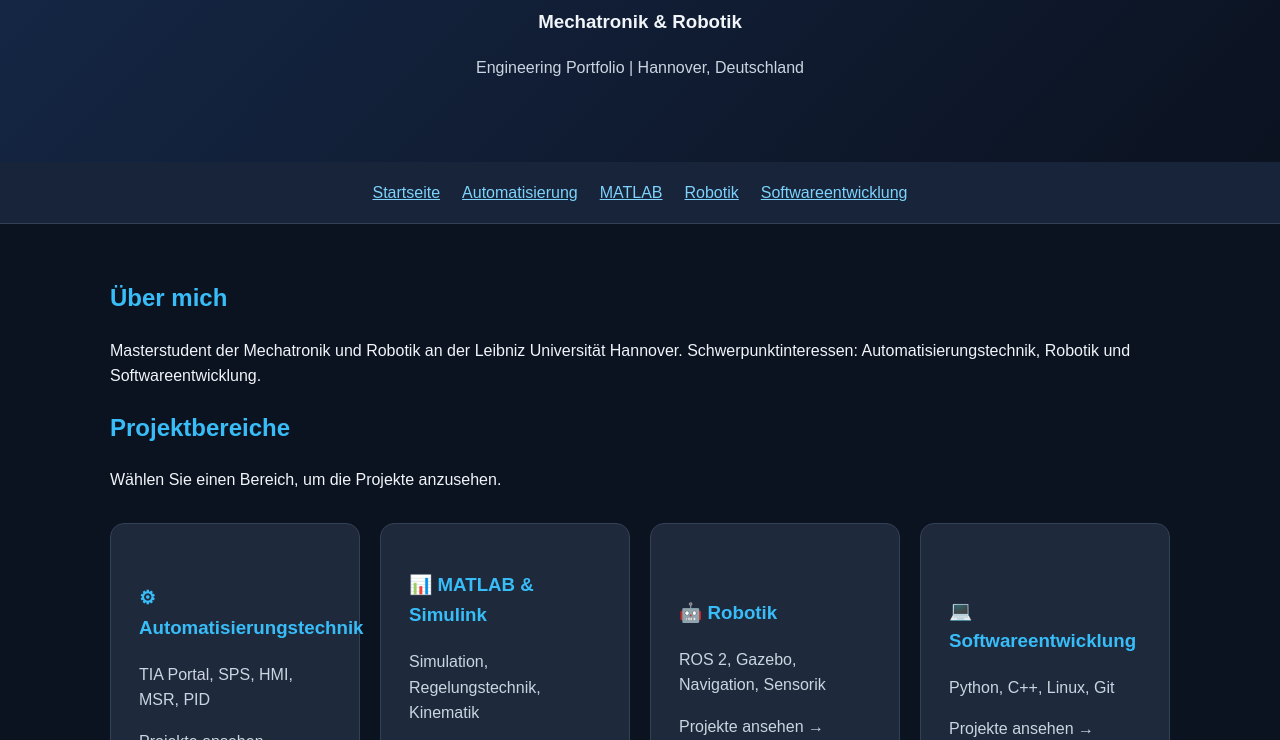
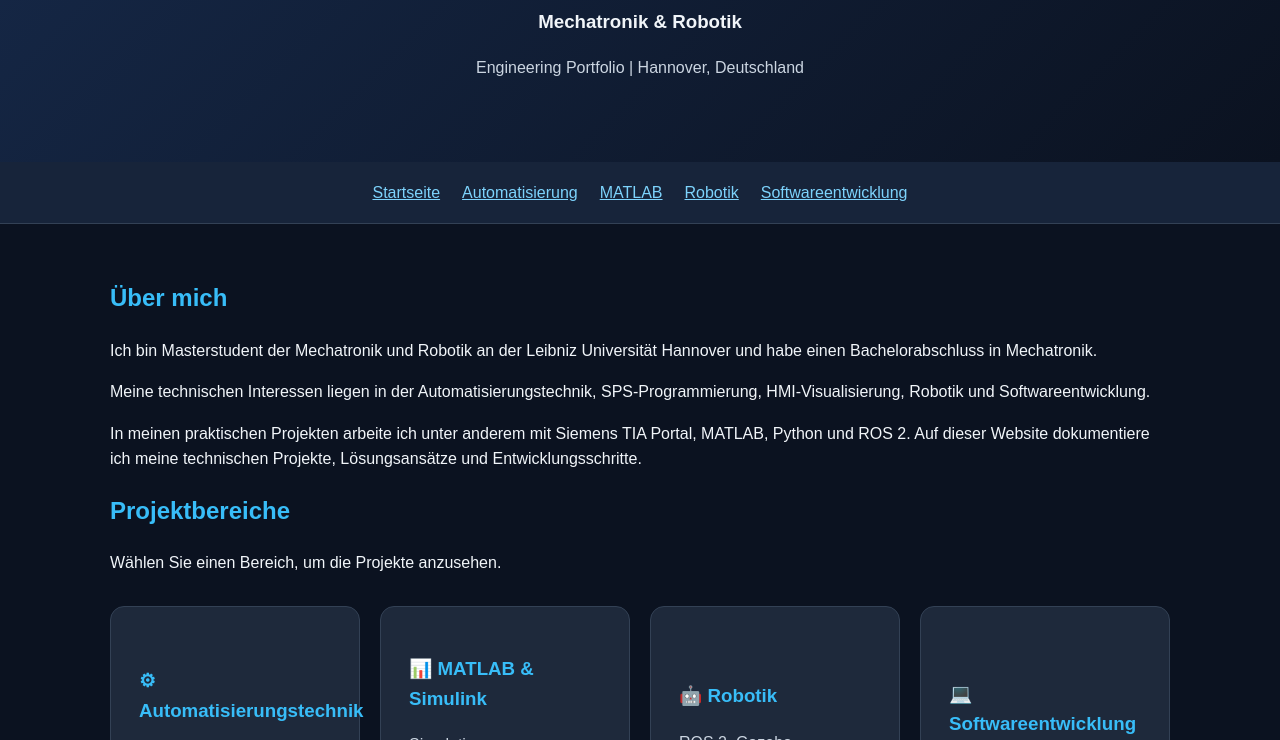
Before and after one commit to 246885-ali/246885-ali.github.io, a plain HTML site: page index.html in a window 1280 px wide. Shown: the part 360-1100 px from the top of the page. Drawn offline with Linux system fonts and the light colour scheme.

Commit message:
Update index.html

```diff
--- a/index.html
+++ b/index.html
@@ -166,12 +166,29 @@ footer {
 <!-- HOMEPAGE -->
 <section id="home" class="page active">
   <h2>Über mich</h2>
-  <p>
-    Masterstudent der Mechatronik und Robotik
-    an der Leibniz Universität Hannover.
-    Schwerpunktinteressen: Automatisierungstechnik,
-    Robotik und Softwareentwicklung.
-  </p>
+
+<p>
+  Ich bin Masterstudent der Mechatronik und Robotik
+  an der Leibniz Universität Hannover und habe
+  einen Bachelorabschluss in Mechatronik.
+</p>
+
+<p>
+  Meine technischen Interessen liegen in der
+  Automatisierungstechnik, SPS-Programmierung,
+  HMI-Visualisierung, Robotik und
+  Softwareentwicklung.
+</p>
+
+<p>
+  In meinen praktischen Projekten arbeite ich
+  unter anderem mit Siemens TIA Portal,
+  MATLAB, Python und ROS 2.
+  Auf dieser Website dokumentiere ich
+  meine technischen Projekte,
+  Lösungsansätze und Entwicklungsschritte.
+</p>
+
 
   <h2>Projektbereiche</h2>
   <p>Wählen Sie einen Bereich, um die Projekte anzusehen.</p>
```
